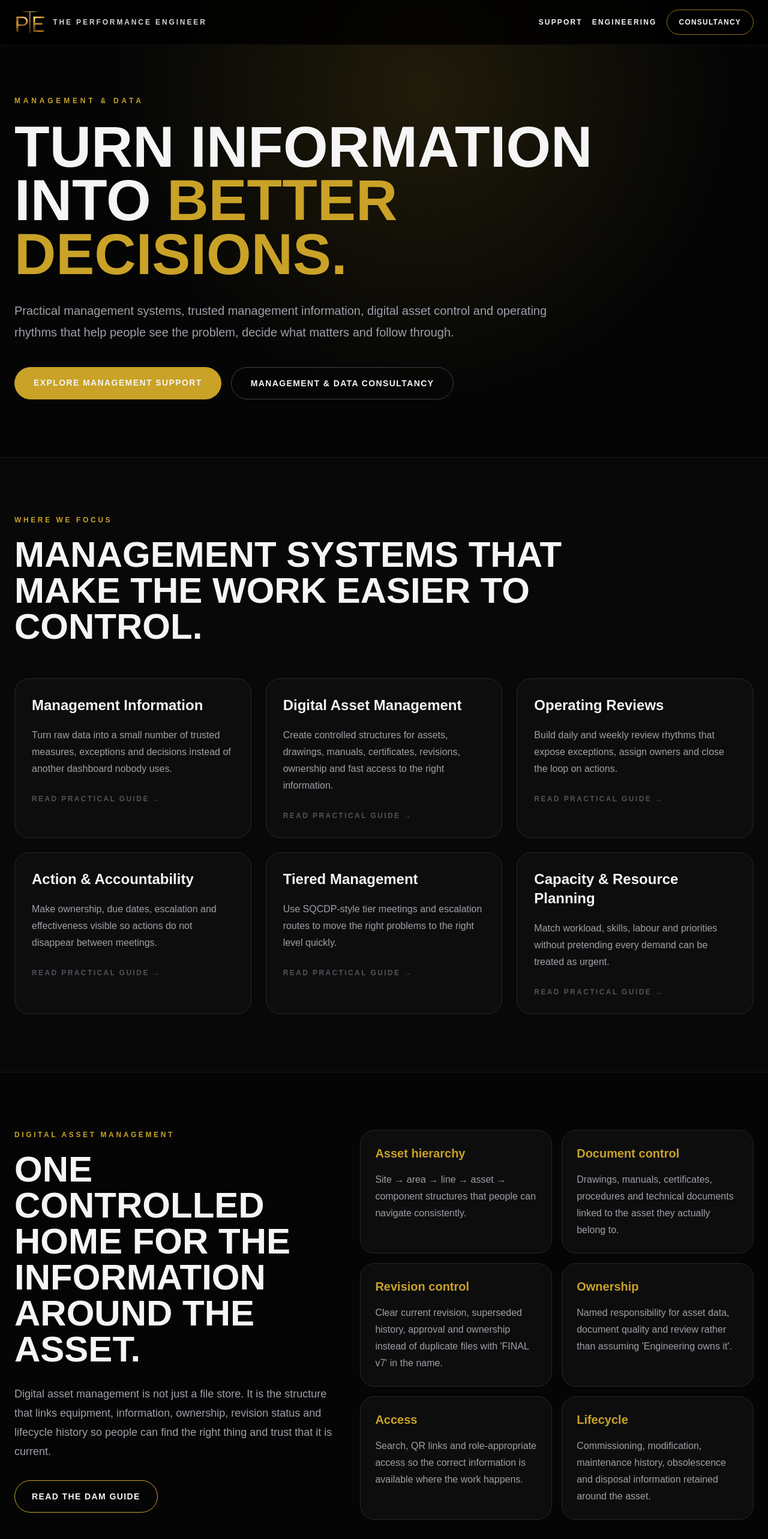
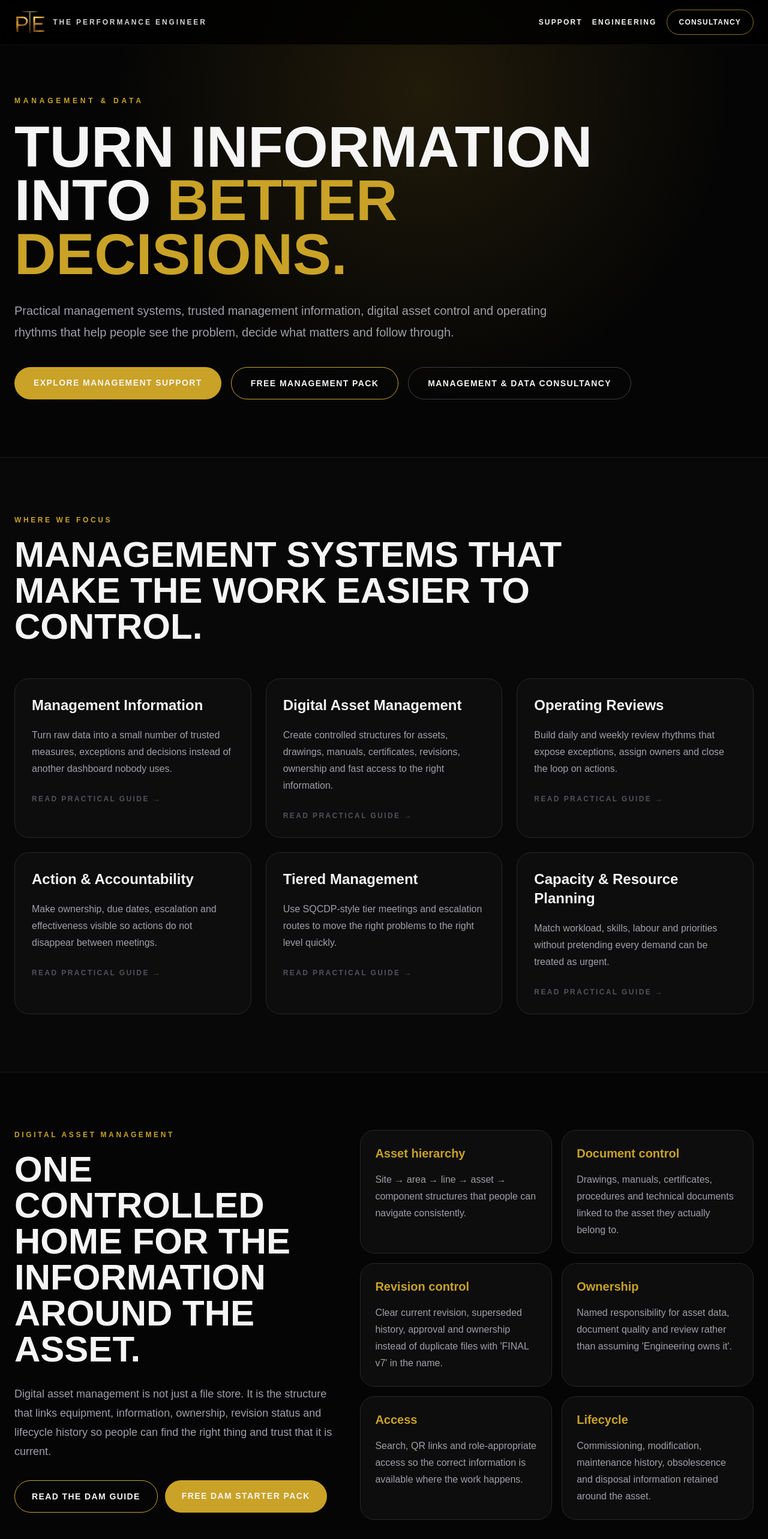
Before and after one commit to Camchesie/the-performance-engineer, a Next.js app: page /management-data in a window 1280 px wide. Shown: the top 2566 px of the page at 60% size. Built offline with nearby package versions, Linux system fonts and the light colour scheme.

Commit message:
Add Management and DAM lead magnets

```diff
--- a/app/management-data/page.tsx
+++ b/app/management-data/page.tsx
@@ -54,7 +54,8 @@ export default function ManagementDataPage() {
           </p>
           <div className="mt-10 flex flex-col gap-4 sm:flex-row">
             <a href="/management-data/support" className="rounded-full bg-[#c9a227] px-8 py-4 text-center text-sm font-black uppercase tracking-widest text-black hover:bg-[#e4c45a]">Explore management support</a>
-            <a href="/consultancy" className="rounded-full border border-zinc-700 px-8 py-4 text-center text-sm font-bold uppercase tracking-widest hover:border-[#c9a227] hover:text-[#c9a227]">Management & data consultancy</a>
+            <a href="/management-data/starter-pack" className="rounded-full border border-[#c9a227] px-8 py-4 text-center text-sm font-black uppercase tracking-widest text-[#c9a227] hover:bg-[#c9a227] hover:text-black">Free management pack</a>
+            <a href="/consultancy/enquire" className="rounded-full border border-zinc-700 px-8 py-4 text-center text-sm font-bold uppercase tracking-widest hover:border-[#c9a227] hover:text-[#c9a227]">Management & data consultancy</a>
           </div>
         </div>
       </section>
@@ -84,7 +85,10 @@ export default function ManagementDataPage() {
               <p className="mt-7 text-lg leading-8 text-zinc-400">
                 Digital asset management is not just a file store. It is the structure that links equipment, information, ownership, revision status and lifecycle history so people can find the right thing and trust that it is current.
               </p>
-              <a href="/management-data/support/digital-asset-management-guide" className="mt-8 inline-block rounded-full border border-[#c9a227] px-7 py-4 text-sm font-black uppercase tracking-widest text-[#c9a227] hover:bg-[#c9a227] hover:text-black">Read the DAM guide</a>
+              <div className="mt-8 flex flex-col gap-3 sm:flex-row">
+                <a href="/management-data/support/digital-asset-management-guide" className="inline-block rounded-full border border-[#c9a227] px-7 py-4 text-center text-sm font-black uppercase tracking-widest text-[#c9a227] hover:bg-[#c9a227] hover:text-black">Read the DAM guide</a>
+                <a href="/management-data/digital-asset-starter-pack" className="inline-block rounded-full bg-[#c9a227] px-7 py-4 text-center text-sm font-black uppercase tracking-widest text-black hover:bg-[#e4c45a]">Free DAM starter pack</a>
+              </div>
             </div>
             <div className="grid gap-4 md:grid-cols-2">
               {digitalAssets.map(([title, text]) => (
@@ -134,7 +138,7 @@ export default function ManagementDataPage() {
           <p className="mx-auto mt-6 max-w-3xl text-lg leading-8 text-zinc-400">
             If the problem is bigger than a guide, we can help define the management system, clean up the information flow and build a practical route from current state to controlled operation.
           </p>
-          <a href="/consultancy" className="mt-8 inline-block rounded-full bg-[#c9a227] px-8 py-4 text-sm font-black uppercase tracking-widest text-black hover:bg-[#e4c45a]">Explore consultancy</a>
+          <a href="/consultancy/enquire" className="mt-8 inline-block rounded-full bg-[#c9a227] px-8 py-4 text-sm font-black uppercase tracking-widest text-black hover:bg-[#e4c45a]">Explore consultancy</a>
         </div>
       </section>
     </main>
```
